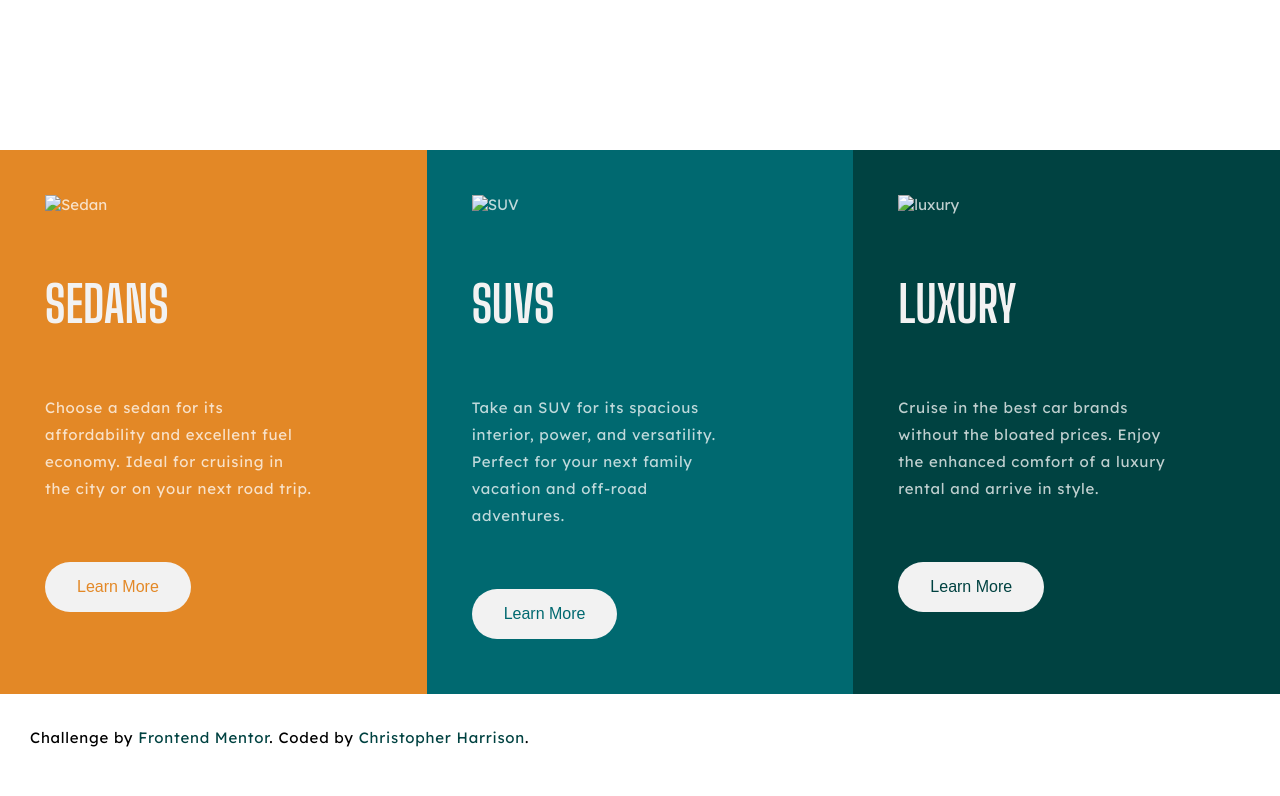
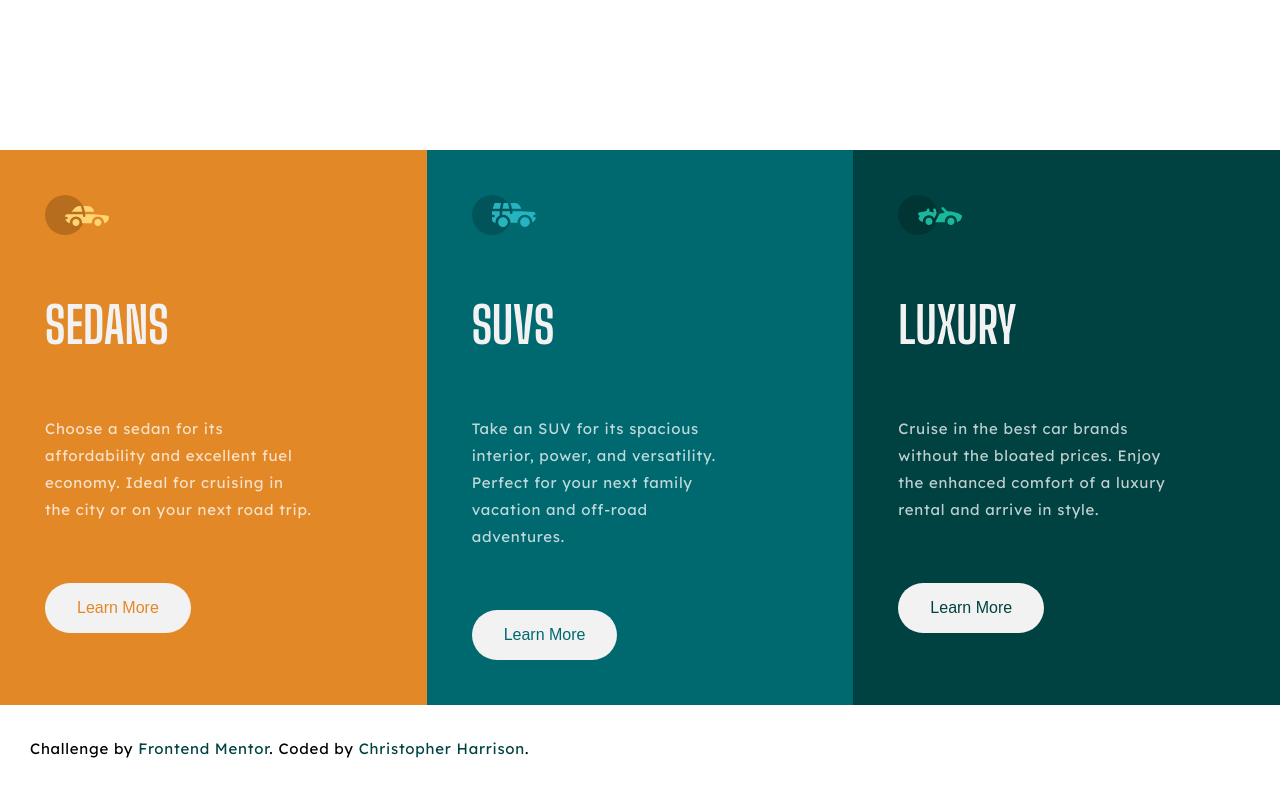
Before and after one commit to CKHarrison/3-column-preview-card, a website: page dist/index.html in a window 1280 px wide. Drawn offline with Linux system fonts and the light colour scheme; the site is published under a folder, as on GitHub Pages, so addresses that start at the root find nothing.

Commit message:
modify svg image location within the src attribute

```diff
--- a/dist/index.html
+++ b/dist/index.html
@@ -15,7 +15,7 @@
 <body>
   <div class="container">
     <section class="section card-one">
-      <img src="/images/icon-sedans.svg" alt="Sedan">
+      <img src="../images/icon-sedans.svg" alt="Sedan">
       <h2 class="title">Sedans</h2>
       <p>
         Choose a sedan for its affordability and excellent fuel economy. Ideal for cruising in the city
@@ -24,7 +24,7 @@
       <button class="btn btn-sedan">Learn More</button>
     </section>
     <section class="section card-two">
-      <img src="/images/icon-suvs.svg" alt="SUV">
+      <img src="../images/icon-suvs.svg" alt="SUV">
       <h2 class="title">Suvs</h2>
       <p>
         Take an SUV for its spacious interior, power, and versatility. Perfect for your next family vacation
@@ -33,7 +33,7 @@
       <button class="btn btn-suv">Learn More</button>
     </section>
     <section class="section card-three">
-      <img src="/images/icon-luxury.svg" alt="luxury">
+      <img src="../images/icon-luxury.svg" alt="luxury">
       <h2 class="title">Luxury</h2>
       <p>
       Cruise in the best car brands without the bloated prices. Enjoy the enhanced comfort of a luxury
```
